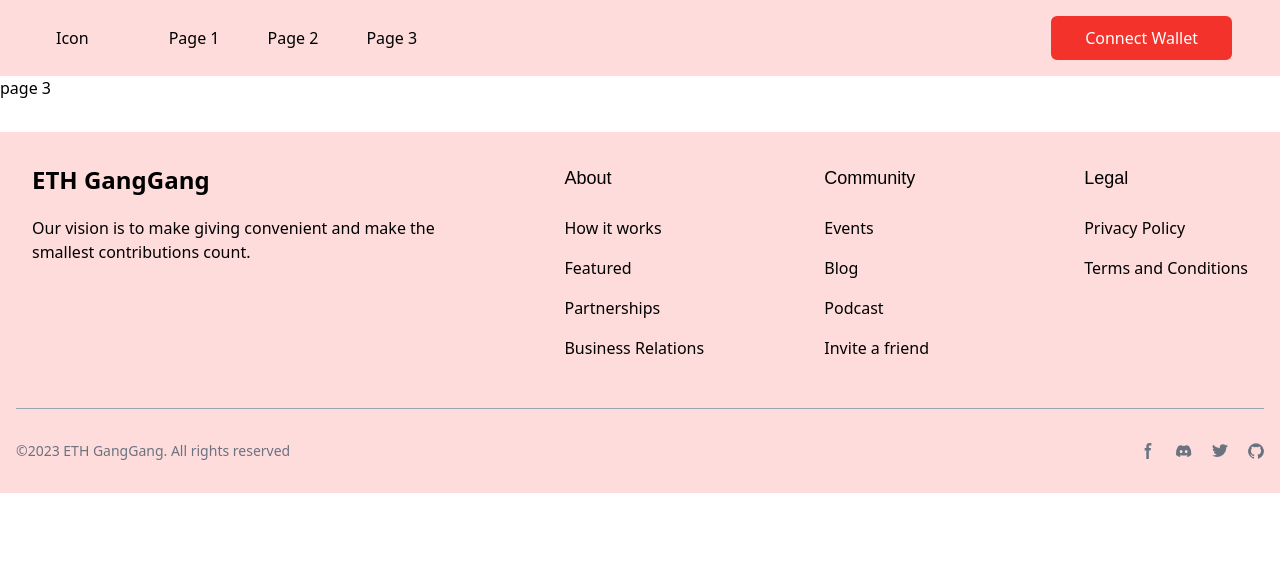
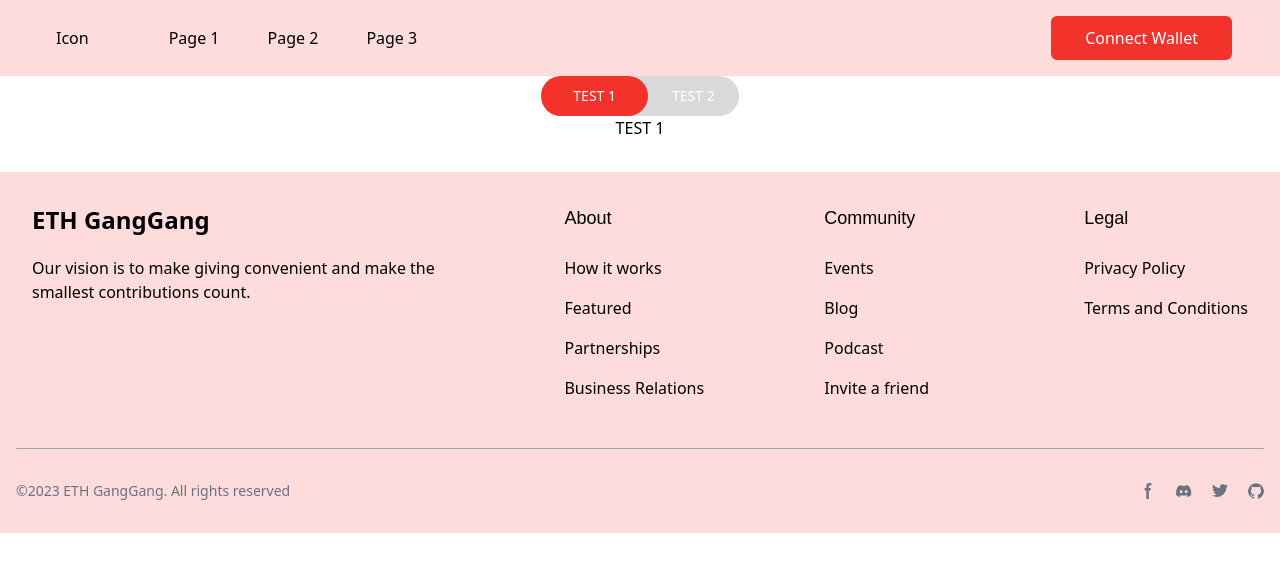
Before and after one commit to matthew-chua/next-template, a Next.js app: page /page3 in a window 1280 px wide. Shown: the top 572 px of the page. Built offline with nearby package versions, Linux system fonts and the light colour scheme; a web font is replaced by a local one.

Commit message:
added tabs

```diff
--- a/src/app/page3/page.tsx
+++ b/src/app/page3/page.tsx
@@ -1,9 +1,15 @@
-import React from "react";
+"use client";
+
+import Tabs from "@/components/Tabs";
+import React, { useState } from "react";
 
 export default function Page() {
+
+  const [activeTab, setActiveTab] = useState(0)
   return (
-    <div>
-      page 3
+    <div className="flex flex-col justify-center items-center">
+      <Tabs label1="TEST 1" label2="TEST 2" activeTab={activeTab} setActiveTab={setActiveTab}/>
+      {activeTab === 0 ? "TEST 1" : "TEST 2"}
     </div>
   );
 }
--- /dev/null
+++ b/src/components/Tabs.tsx
@@ -0,0 +1,34 @@
+import React from "react";
+
+export default function Tabs({
+  label1,
+  label2,
+  activeTab,
+  setActiveTab,
+}: {
+  label1: string;
+  label2: string;
+  activeTab: number;
+  setActiveTab: (tab: number) => void;
+}) {
+  const activeStyle =
+    "bg-red h-full rounded-full p-4 px-8 flex items-center cursor-pointer";
+  const inactiveStyle =
+    "h-full rounded-full p-4 px-8 flex items-center cursor-pointer -m-2";
+  return (
+    <div className="flex justify-center items-center bg-gray rounded-full h-10 text-sm text-white">
+      <div
+        className={activeTab === 0 ? activeStyle : inactiveStyle}
+        onClick={() => setActiveTab(0)}
+      >
+        {label1}
+      </div>
+      <div
+        className={activeTab === 1 ? activeStyle : inactiveStyle}
+        onClick={() => setActiveTab(1)}
+      >
+        {label2}
+      </div>
+    </div>
+  );
+}
--- a/tailwind.config.ts
+++ b/tailwind.config.ts
@@ -17,7 +17,7 @@ const customColors = {
     DEFAULT: "#4BEA69" // Overwrite default
   },
   gray: {
-    DEFAULT: "AAAAAA", // Overwrite default
+    DEFAULT: "#D9D9D9", // Overwrite default
   },
 };
 
```
